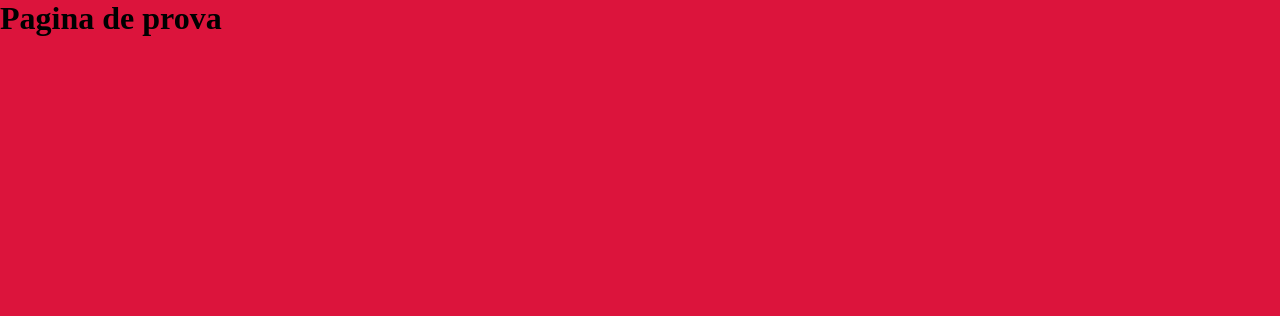
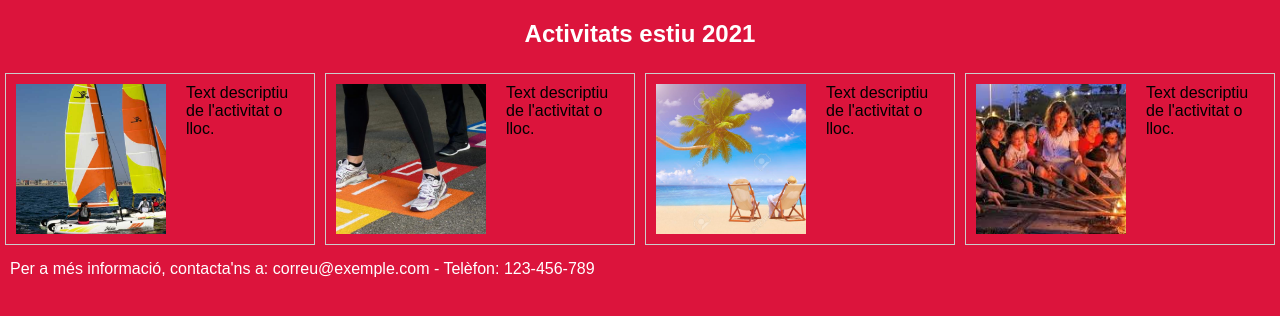
Before and after one commit to Sergi-crypto-dot/Tasca2SergiAV, a plain HTML site: page index.html in a window 1280 px wide. Drawn offline with Linux system fonts and the light colour scheme.

Commit message:
modified:   css/estil.css 	new file:   imagen1.jpg 	new file:   imagen2.jpg 	new file:   imagen3.jpg 	new file:   imagen4.jpg 	modified:   index.html

```diff
--- a/css/estil.css
+++ b/css/estil.css
@@ -1,5 +1,49 @@
-*{
-    padding: 0px;
+* {
+    padding: 0;
     margin: 0;
     background-color: crimson;
 }
+
+body {
+    font-family: Arial, sans-serif;
+    margin: 0;
+    padding: 0;
+}
+
+#titol {
+    color: #fff;
+    text-align: center;
+    padding: 20px;
+}
+
+#cos {
+    display: flex;
+    justify-content: space-between;
+    margin: 0;
+}
+
+article {
+    flex: 1;
+    padding: 10px;
+    border: 1px solid #ccc;
+    margin: 5px;
+    display: flex; /* Añadimos esta propiedad para colocar imagen y texto en línea. */
+}
+
+img {
+    width: 150px;
+    height: 150px;
+    object-fit: cover;
+    margin-right: 20px;
+}
+
+p {
+    text-align: left;
+    flex: 1; /* Hacemos que el texto ocupe todo el espacio restante en el artículo. */
+}
+
+#peu {
+    color: #fff;
+    text-align: center;
+    padding: 10px;
+}
--- a/index.html
+++ b/index.html
@@ -5,7 +5,35 @@
         <title>Document</title>
         <link rel="stylesheet" type="text/css" href="css/estil.css">
     </head>
-<body>
-    <h1><span class="icon-thumbs-up"></span>Pagina de prova</h1>
-</body>
+    <body>
+        <section id="titol">
+            <h1>Activitats estiu 2021</h1>
+        </section>
+
+        <section id="cos">
+            <article>
+                <img src="imagen1.jpg" alt="activitat1">
+                <p>Text descriptiu de l'activitat o lloc.</p>
+            </article>
+
+            <article>
+                <img src="imagen2.jpg" alt="Imatge 2">
+                <p>Text descriptiu de l'activitat o lloc.</p>
+            </article>
+
+            <article>
+                <img src="imagen3.jpg" alt="Imatge 3">
+                <p>Text descriptiu de l'activitat o lloc.</p>
+            </article>
+
+            <article>
+                <img src="imagen4.jpg" alt="Imatge 4">
+                <p>Text descriptiu de l'activitat o lloc.</p>
+            </article>
+        </section>
+
+        <section id="peu">
+            <p>Per a més informació, contacta'ns a: correu@exemple.com - Telèfon: 123-456-789</p>
+        </section>
+    </body>
 </html>
```
Also changed, not shown: imagen1.jpg (added), imagen2.jpg (added), imagen3.jpg (added), imagen4.jpg (added).
